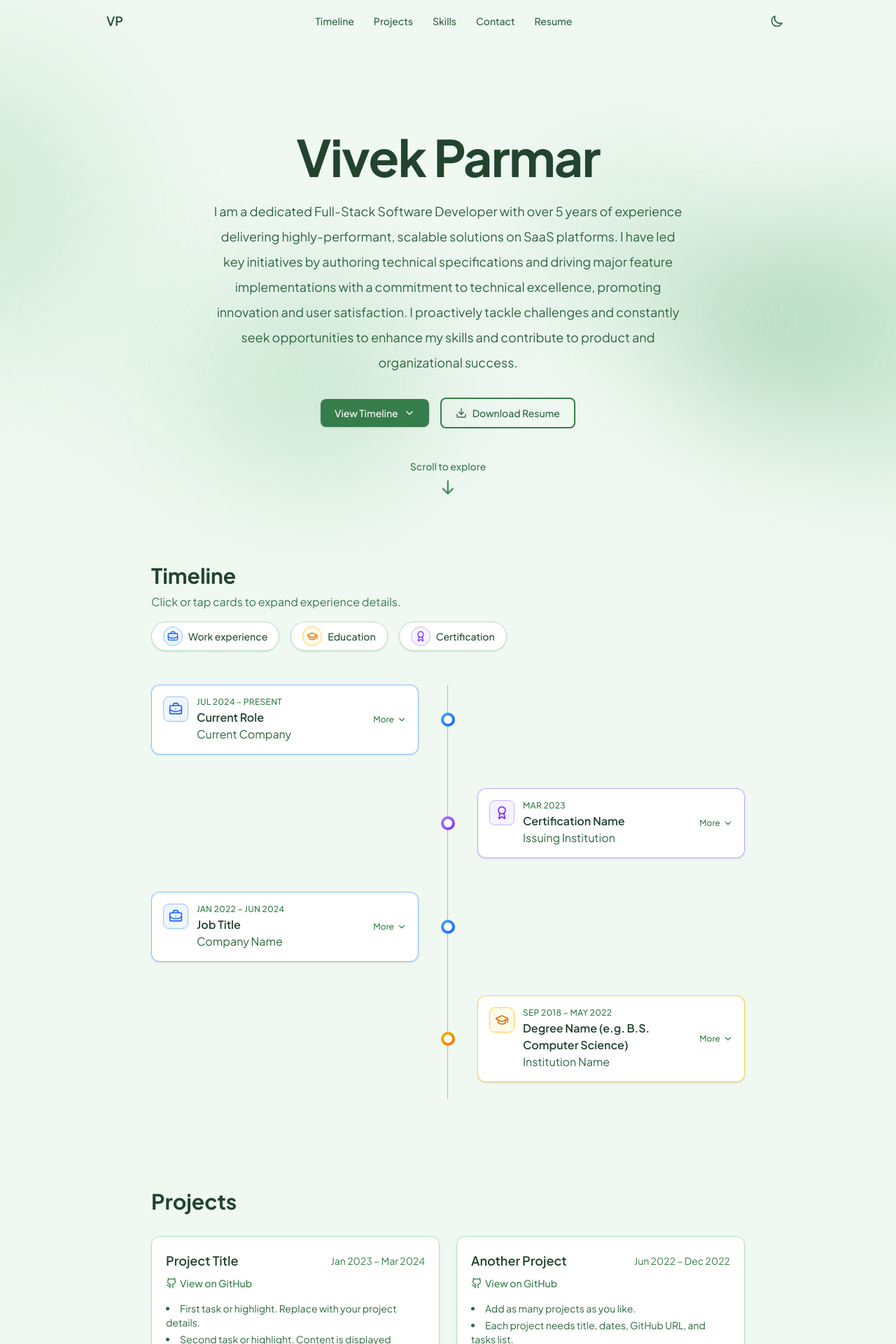
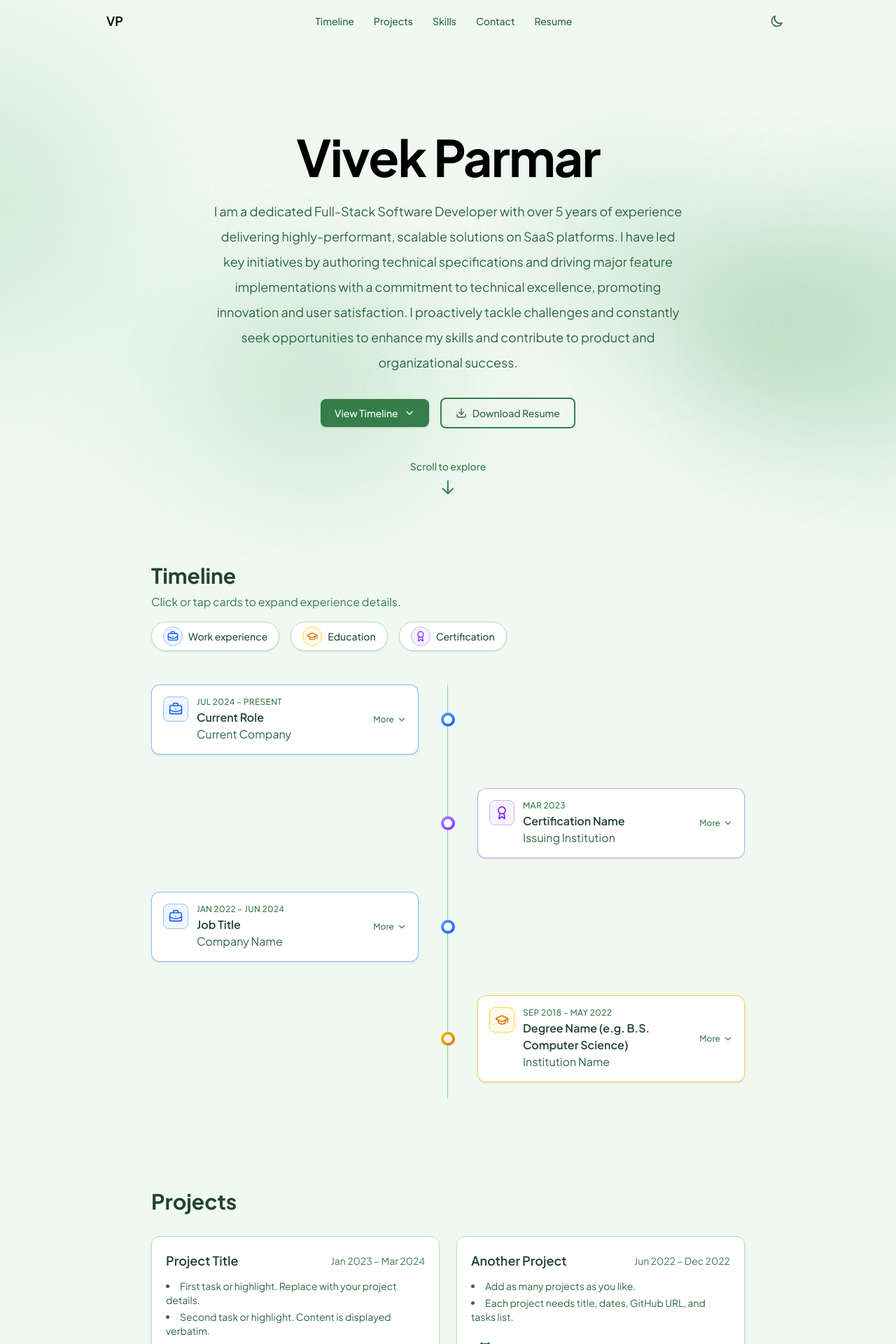
Before and after one commit to VivekP97/portfolio-website, a React (Vite) app: page / in a window 1280 px wide. Shown: the top 1920 px of the page at 70% size. Built offline with nearby package versions, Linux system fonts and the light colour scheme.

Commit message:
UI adjustments for the Hero and Projects sections

```diff
--- a/src/components/hero/Hero.tsx
+++ b/src/components/hero/Hero.tsx
@@ -5,7 +5,7 @@ export function Hero() {
   return (
     <section id="hero" className="relative flex min-h-[85vh] flex-col items-center justify-center px-4 py-20 text-center sm:px-6">
       <div className="mx-auto max-w-2xl hero-enter-animation">
-        <h1 className="text-6xl font-bold tracking-tight text-sage-900 dark:text-sage-100 sm:text-7xl">
+        <h1 className="text-6xl font-bold tracking-tight text-black dark:text-white sm:text-7xl">
           {heroData.name}
         </h1>
         <p className="mx-auto mt-6 max-w-2xl text-center text-lg leading-relaxed text-sage-700 dark:text-sage-300 sm:leading-loose [text-wrap:balance]">
--- a/src/components/layout/Navbar.tsx
+++ b/src/components/layout/Navbar.tsx
@@ -38,7 +38,7 @@ export function Navbar({ theme, onToggleTheme }: NavbarProps) {
       }`}
     >
       <nav className="mx-auto flex max-w-5xl items-center justify-between gap-4 px-4 py-3 sm:px-6" aria-label="Main navigation">
-        <a href="#hero" className="text-lg font-semibold text-sage-800 dark:text-sage-200">
+        <a href="#hero" className="text-lg font-semibold text-black dark:text-white">
           VP
         </a>
 
--- a/src/components/projects/ProjectCard.tsx
+++ b/src/components/projects/ProjectCard.tsx
@@ -8,7 +8,7 @@ type ProjectCardProps = {
 
 export function ProjectCard({ project }: ProjectCardProps) {
   return (
-    <article className="rounded-xl border border-sage-200 bg-white p-5 shadow-sm dark:border-sage-700 dark:bg-white/5">
+    <article className="flex flex-col rounded-xl border border-sage-200 bg-white p-5 shadow-sm dark:border-sage-700 dark:bg-white/5">
       <div className="flex flex-wrap items-center justify-between gap-2">
         <h3 className="text-lg font-semibold text-sage-900 dark:text-sage-100">
           {project.title}
@@ -17,20 +17,20 @@ export function ProjectCard({ project }: ProjectCardProps) {
           {formatDateRange(project.startDate, project.endDate)}
         </span>
       </div>
+      <ul className="mt-3 mb-4 list-inside list-disc space-y-1 text-sm text-sage-700 dark:text-sage-300">
+        {project.tasks.map((task, i) => (
+          <li key={i}>{task}</li>
+        ))}
+      </ul>
       <a
         href={project.githubUrl}
         target="_blank"
         rel="noopener noreferrer"
-        className="mt-2 inline-flex items-center gap-1 text-sm font-medium text-sage-600 hover:underline dark:text-sage-400"
+        aria-label="View on GitHub"
+        className="mt-auto inline-flex w-fit shrink-0 items-center justify-center self-start rounded-lg p-2.5 text-sage-700 transition-colors hover:bg-sage-200 dark:text-sage-300 dark:hover:bg-sage-800"
       >
-        <Github className="h-4 w-4" aria-hidden />
-        View on GitHub
+        <Github className="h-5 w-5" aria-hidden />
       </a>
-      <ul className="mt-3 list-inside list-disc space-y-1 text-sm text-sage-700 dark:text-sage-300">
-        {project.tasks.map((task, i) => (
-          <li key={i}>{task}</li>
-        ))}
-      </ul>
     </article>
   )
 }
```
